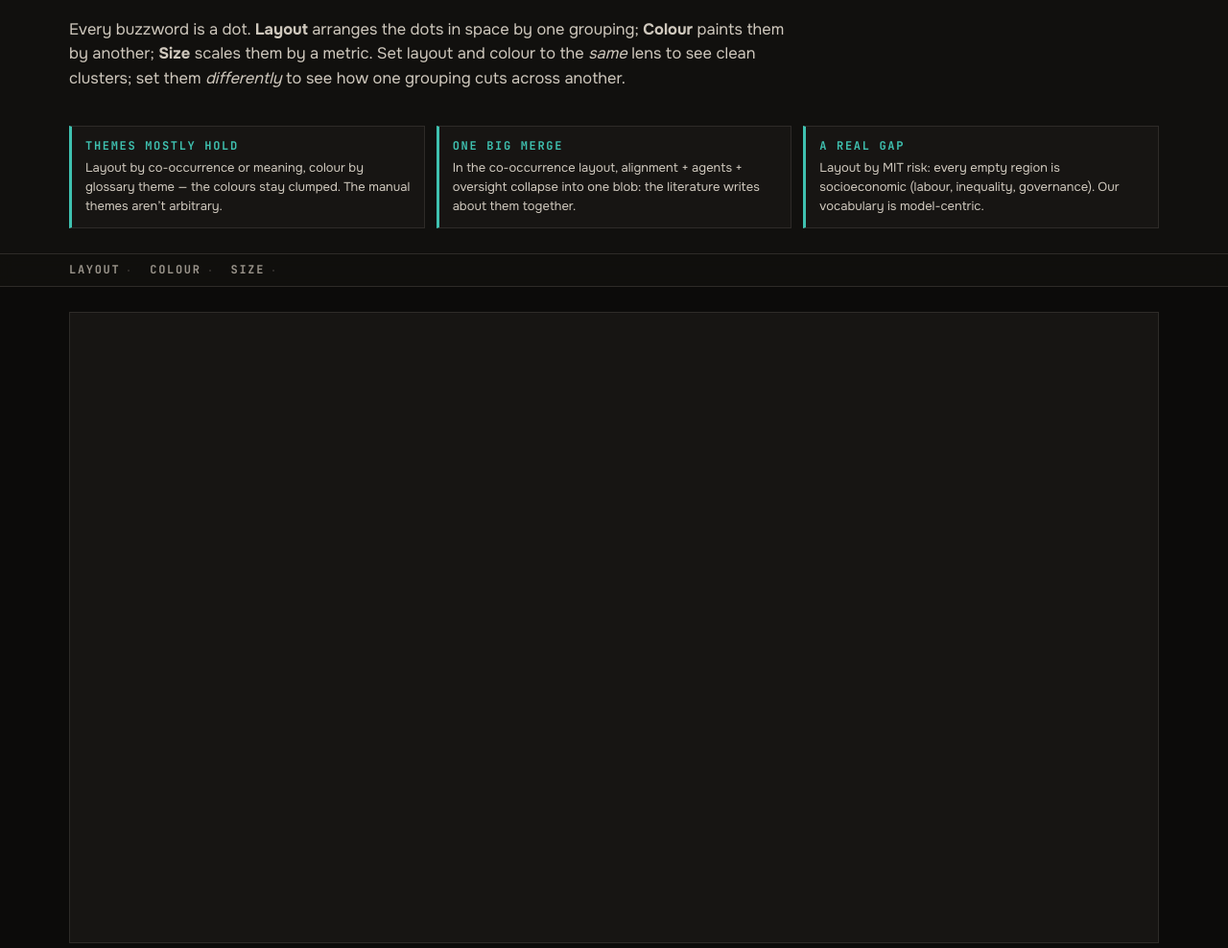
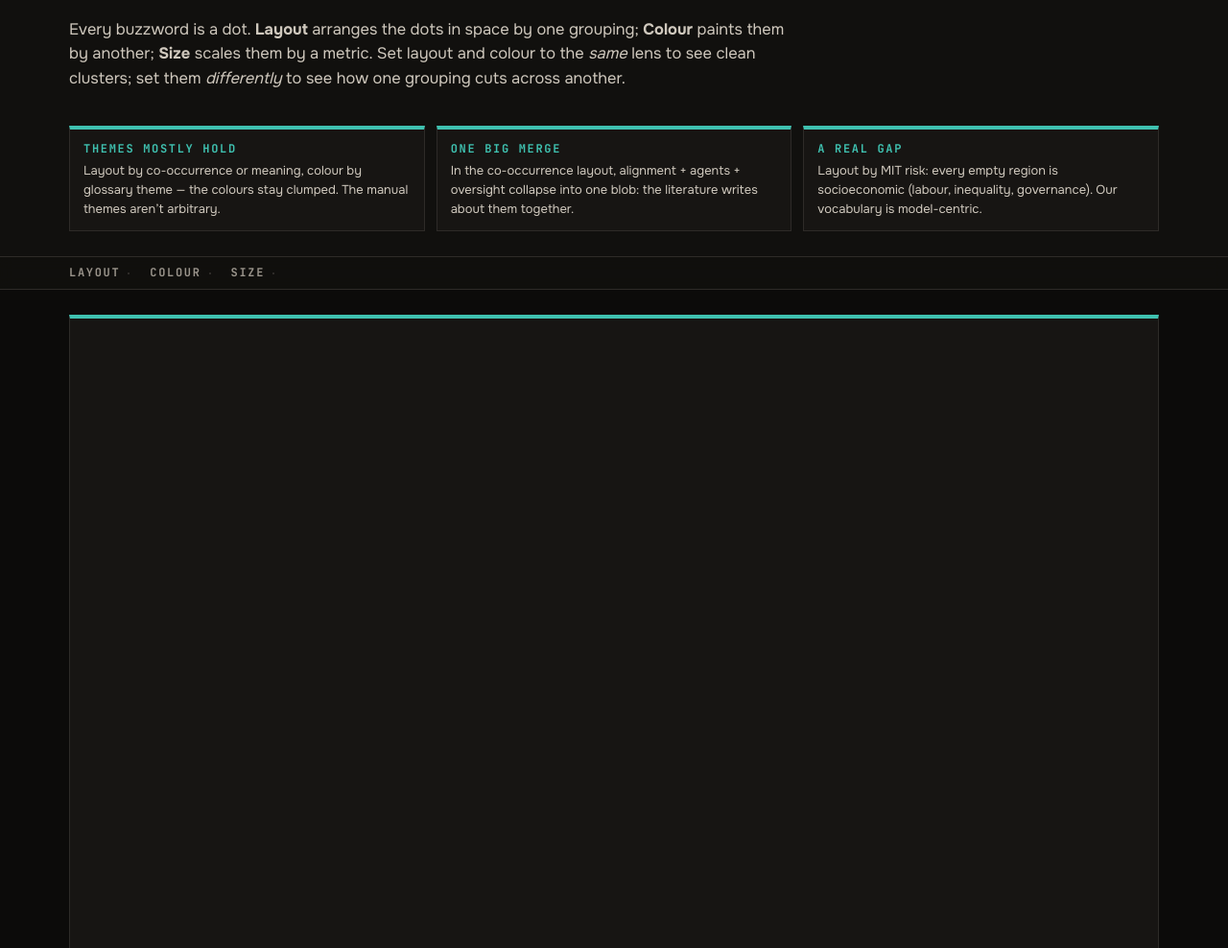
Before and after one commit to eericheva/ai-safety-buzzwords, a plain HTML site: page templates/taxonomy.html in a window 1280 px wide. Shown: the part 180-1168 px from the top of the page at 96% size. Drawn offline with Linux system fonts and the light colour scheme; a web font is replaced by a local one.

Commit message:
Release from ai-safety-buzzwords_private@3ea95e4: Brand book: cards' 4px top edge; Mid-2026 legend fits its card; Buzzwords encoding

```diff
--- a/templates/taxonomy.html
+++ b/templates/taxonomy.html
@@ -1,4 +1,5 @@
 <title>AI Safety Buzzwords — one map, many groupings</title>
+<meta charset="utf-8"><!-- ADDED 2026-11-22: the page names its encoding itself; opened as a file, quotes and dashes no longer turn to mojibake -->
 <meta name="viewport" content="width=device-width, initial-scale=1">
 <link rel="stylesheet" href="https://fonts.googleapis.com/css2?family=Unbounded:wght@500;700;900&family=Onest:wght@400;500;700&family=JetBrains+Mono:wght@400;700&display=swap">
 <style>
@@ -37,7 +38,8 @@ header{border-top:4px solid var(--accent);border-bottom:1px solid var(--line);ba
 .hero h1 em{font-style:normal;color:var(--accent)}
 .lead{max-width:70ch;color:var(--ink2);font-size:16.5px}
 .findings{display:grid;grid-template-columns:repeat(3,1fr);gap:12px;margin-top:6px}
-.finding{background:var(--card);border:1px solid var(--line);border-left:3px solid var(--accent);
+/* CHANGED 2026-11-22: brand book: a card carries a 4px coloured top edge (owner) */
+.finding{background:var(--card);border:1px solid var(--line);border-top:4px solid var(--accent);
   border-radius:0;padding:12px 14px;box-shadow:var(--shadow)}
 .finding h4{font:700 12px/1.4 var(--font-mono);letter-spacing:.14em;margin:0 0 4px;color:var(--accent)}
 .finding p{margin:0;font-size:13px;color:var(--ink2)}
@@ -57,7 +59,8 @@ header{border-top:4px solid var(--accent);border-bottom:1px solid var(--line);ba
 .seg button{height:40px;padding:0 10px;white-space:nowrap}
 
 section{padding:26px 0 40px}
-.mapcard{background:var(--card);border:1px solid var(--line);border-radius:0;padding:8px;box-shadow:var(--shadow)}
+/* CHANGED 2026-11-22: brand book: a card carries a 4px coloured top edge (owner) */
+.mapcard{background:var(--card);border:1px solid var(--line);border-top:4px solid var(--accent);border-radius:0;padding:8px;box-shadow:var(--shadow)}
 .map{width:100%;height:640px;display:block}
 .map circle{cursor:pointer}
 @media (prefers-reduced-motion:no-preference){
```
Also changed, not shown: templates/index.html (+1 -0 lines), templates/trends.html (+1 -0 lines), web/index.html (+1 -0 lines), web/taxonomy.html (+5 -2 lines), web/trends.html (+1 -0 lines).
